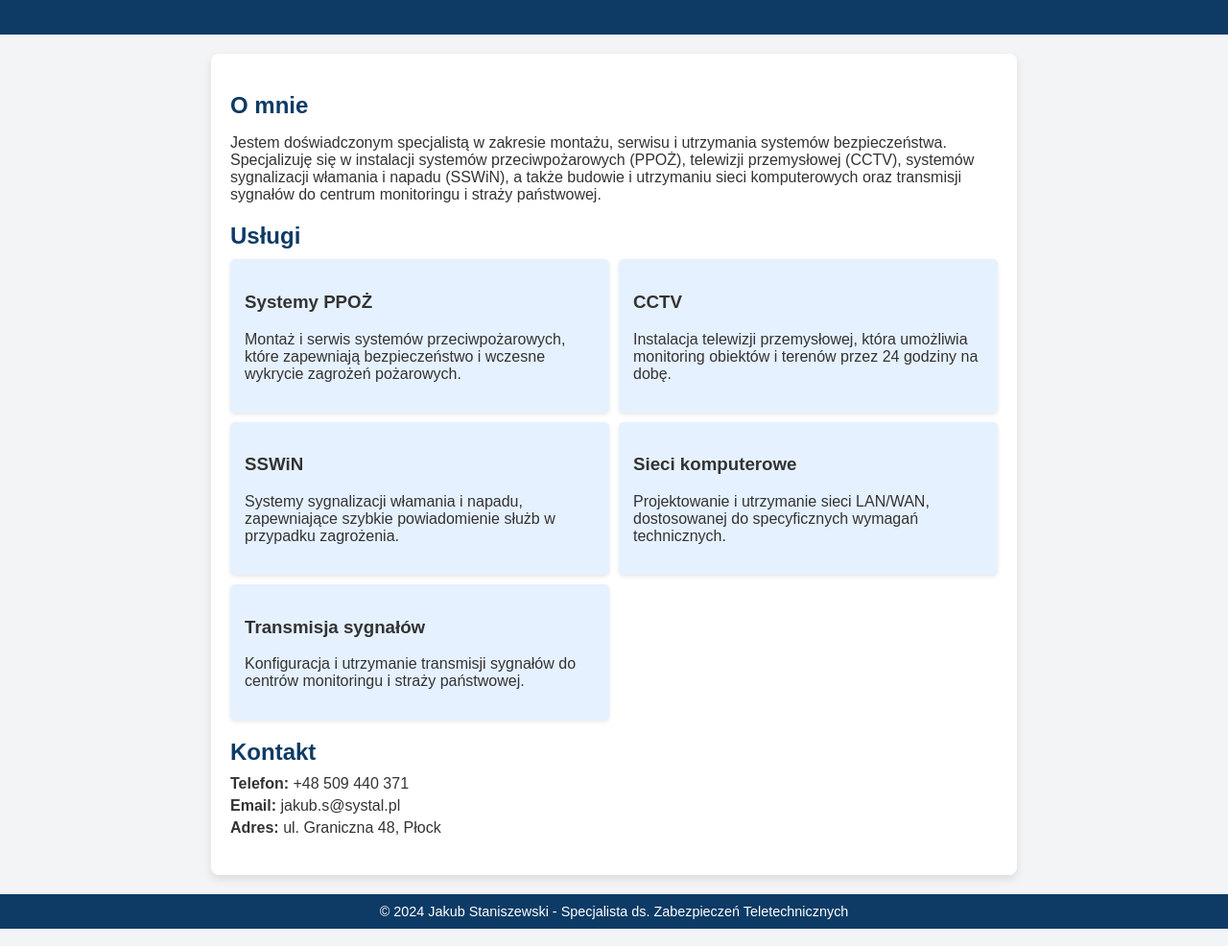
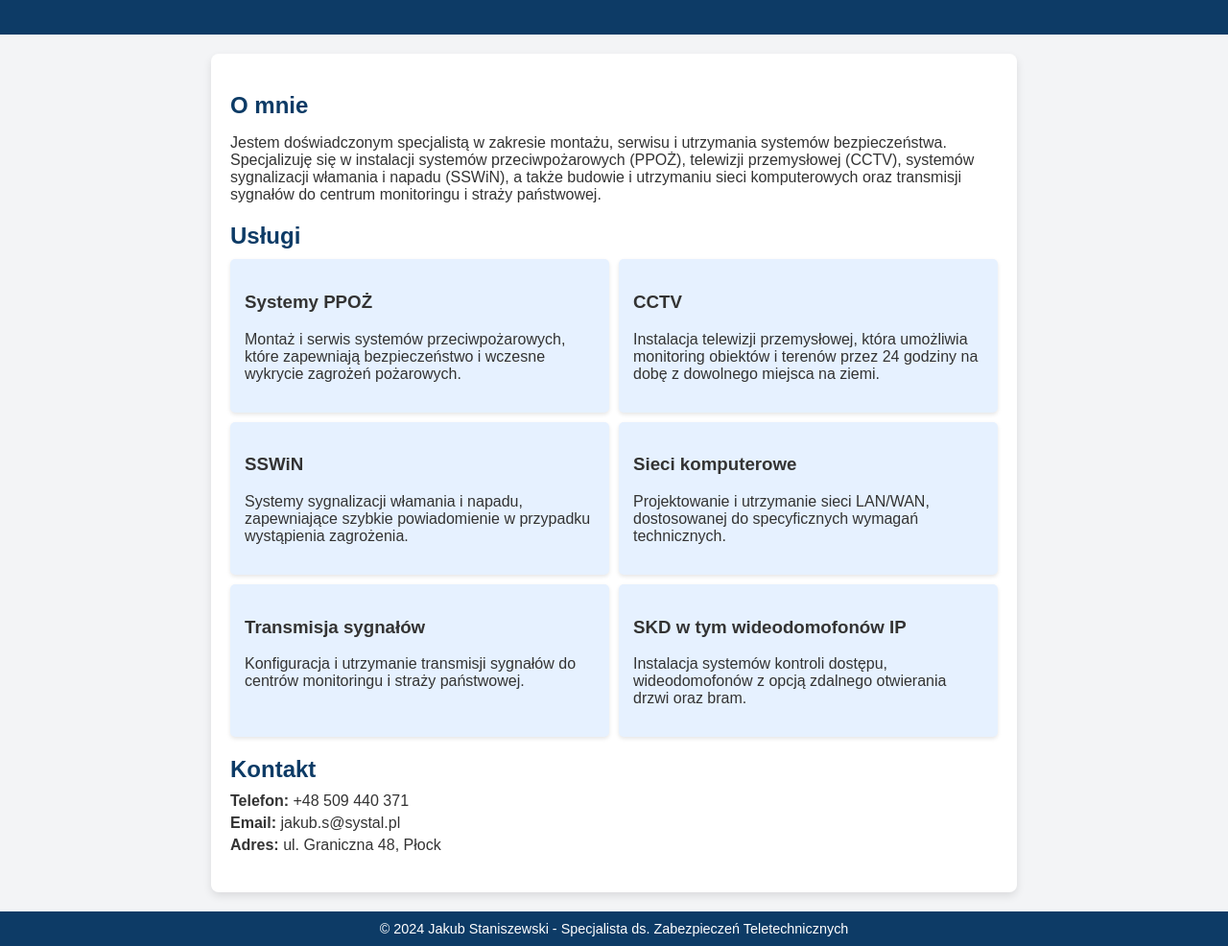
Before and after one commit to Stani1999/onepage2024g3, a plain HTML site: page index.html in a window 1280 px wide. Shown: the part 92-1078 px from the top of the page at 96% size. Drawn offline with Linux system fonts and the light colour scheme.

Commit message:
Dodanie zawartości SKD w index.html

```diff
--- a/index.html
+++ b/index.html
@@ -97,11 +97,11 @@
                 </div>
                 <div class="service">
                     <h3>CCTV</h3>
-                    <p>Instalacja telewizji przemysłowej, która umożliwia monitoring obiektów i terenów przez 24 godziny na dobę.</p>
+                    <p>Instalacja telewizji przemysłowej, która umożliwia monitoring obiektów i terenów przez 24 godziny na dobę z dowolnego miejsca na ziemi.</p>
                 </div>
                 <div class="service">
                     <h3>SSWiN</h3>
-                    <p>Systemy sygnalizacji włamania i napadu, zapewniające szybkie powiadomienie służb w przypadku zagrożenia.</p>
+                    <p>Systemy sygnalizacji włamania i napadu, zapewniające szybkie powiadomienie w przypadku wystąpienia zagrożenia.</p>
                 </div>
                 <div class="service">
                     <h3>Sieci komputerowe</h3>
@@ -110,6 +110,10 @@
                 <div class="service">
                     <h3>Transmisja sygnałów</h3>
                     <p>Konfiguracja i utrzymanie transmisji sygnałów do centrów monitoringu i straży państwowej.</p>
+                </div>
+                <div class="service">
+                    <h3>SKD w tym wideodomofonów IP</h3>
+                    <p>Instalacja systemów kontroli dostępu, wideodomofonów z opcją zdalnego otwierania drzwi oraz bram.</p>
                 </div>
             </div>
         </div>
```
